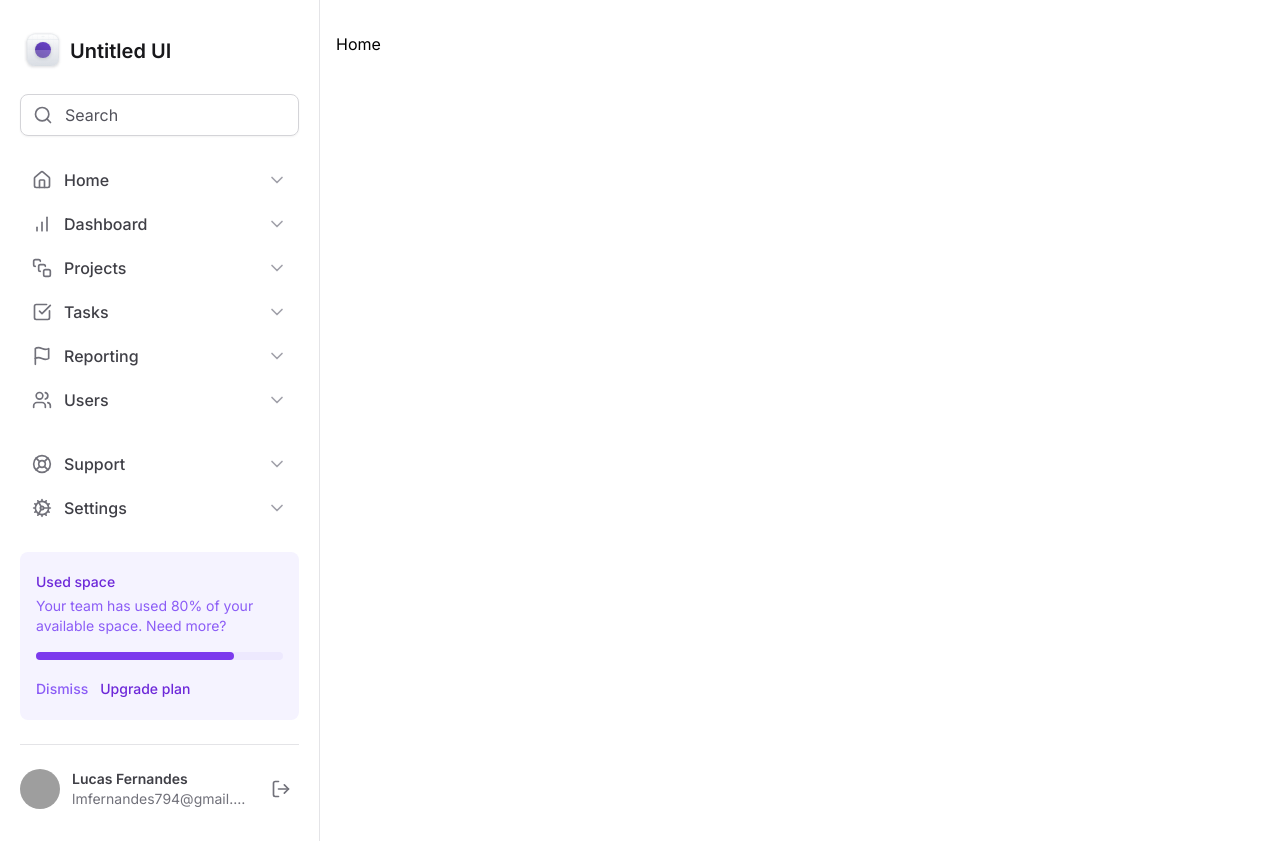
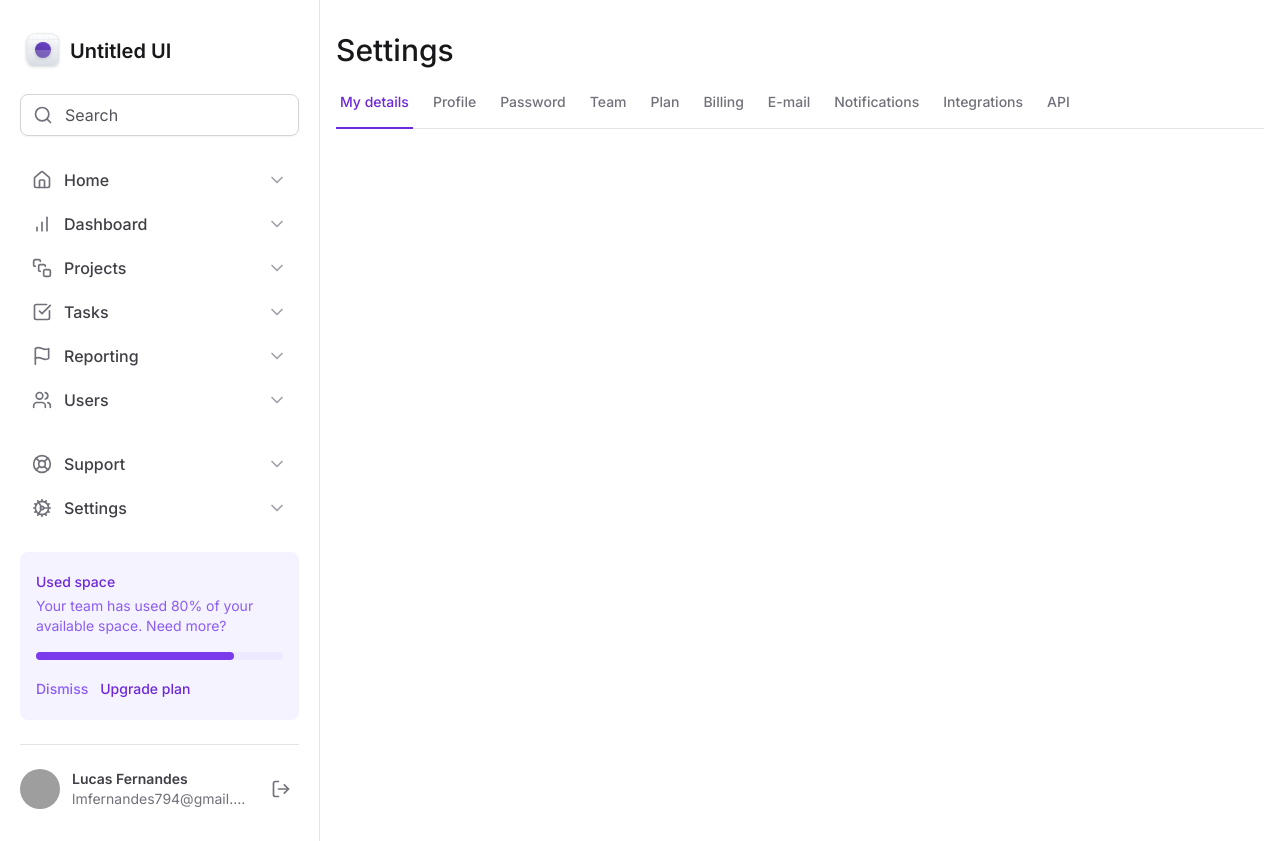
Before and after one commit to lucasmfg7/next-tailwind, a Next.js app: page / in a window 1280 px wide. Built offline with nearby package versions, Linux system fonts and the light colour scheme; grey boxes are pictures that could not be loaded.

Commit message:
Animação das Abas

```diff
--- a/package.json
+++ b/package.json
@@ -9,6 +9,8 @@
     "lint": "next lint"
   },
   "dependencies": {
+    "@radix-ui/react-tabs": "^1.1.1",
+    "framer-motion": "^11.11.17",
     "lucide-react": "^0.460.0",
     "next": "13.5.7",
     "react": "^18",
--- a/src/app/layout.tsx
+++ b/src/app/layout.tsx
@@ -16,7 +16,7 @@
   children: React.ReactNode
 }) {
   return (
-    <html lang="pt-br">
+    <html lang="en" className="antialiased">
       <body className={inter.className}>
         <div className="grid min-h-screen grid-cols-app">
           <Sidebar />
--- a/src/app/page.tsx
+++ b/src/app/page.tsx
@@ -1,5 +1,13 @@
+import { SettingTabs } from '@/components/SettingTabs'
+
 const Home = () => {
-  return <div>Home</div>
+  return (
+    <>
+      <h1 className="text-3xl font-medium text-zinc-900">Settings</h1>
+
+      <SettingTabs />
+    </>
+  )
 }
 
 export default Home
--- /dev/null
+++ b/src/components/SettingTabs/TabItemTrigger.tsx
@@ -0,0 +1,32 @@
+'use client'
+
+import * as Tabs from '@radix-ui/react-tabs'
+import { motion } from 'framer-motion'
+
+interface TabItemTriggerProps {
+  title: string
+  value: string
+  isSelected?: boolean
+}
+
+export const TabItemTrigger = ({
+  title,
+  value,
+  isSelected = false,
+}: TabItemTriggerProps) => {
+  return (
+    <Tabs.Trigger
+      value={value}
+      className="relative px-1 pb-4 text-sm font-medium text-zinc-500 hover:text-violet-700 data-[state=active]:text-violet-700"
+    >
+      <span>{title}</span>
+
+      {isSelected && (
+        <motion.div
+          layoutId="activeTab"
+          className="absolute -bottom-px left-0 right-0 h-0.5 bg-violet-700"
+        />
+      )}
+    </Tabs.Trigger>
+  )
+}
--- /dev/null
+++ b/src/components/SettingTabs/index.tsx
@@ -0,0 +1,34 @@
+'use client'
+
+import * as Tabs from '@radix-ui/react-tabs'
+import { useState } from 'react'
+import { TabItemTrigger } from './TabItemTrigger'
+
+export const SettingTabs = () => {
+  const [currentTab, setCurrentTab] = useState('tab1')
+  return (
+    <Tabs.Root value={currentTab} onValueChange={setCurrentTab}>
+      <Tabs.List className="mt-6 flex w-full items-center gap-4 border-b border-zinc-200">
+        {[
+          { value: 'tab1', title: 'My details' },
+          { value: 'tab2', title: 'Profile' },
+          { value: 'tab3', title: 'Password' },
+          { value: 'tab4', title: 'Team' },
+          { value: 'tab5', title: 'Plan' },
+          { value: 'tab6', title: 'Billing' },
+          { value: 'tab7', title: 'E-mail' },
+          { value: 'tab8', title: 'Notifications' },
+          { value: 'tab9', title: 'Integrations' },
+          { value: 'tab10', title: 'API' },
+        ].map(({ value, title }) => (
+          <TabItemTrigger
+            key={value}
+            value={value}
+            title={title}
+            isSelected={currentTab === value}
+          />
+        ))}
+      </Tabs.List>
+    </Tabs.Root>
+  )
+}
```
